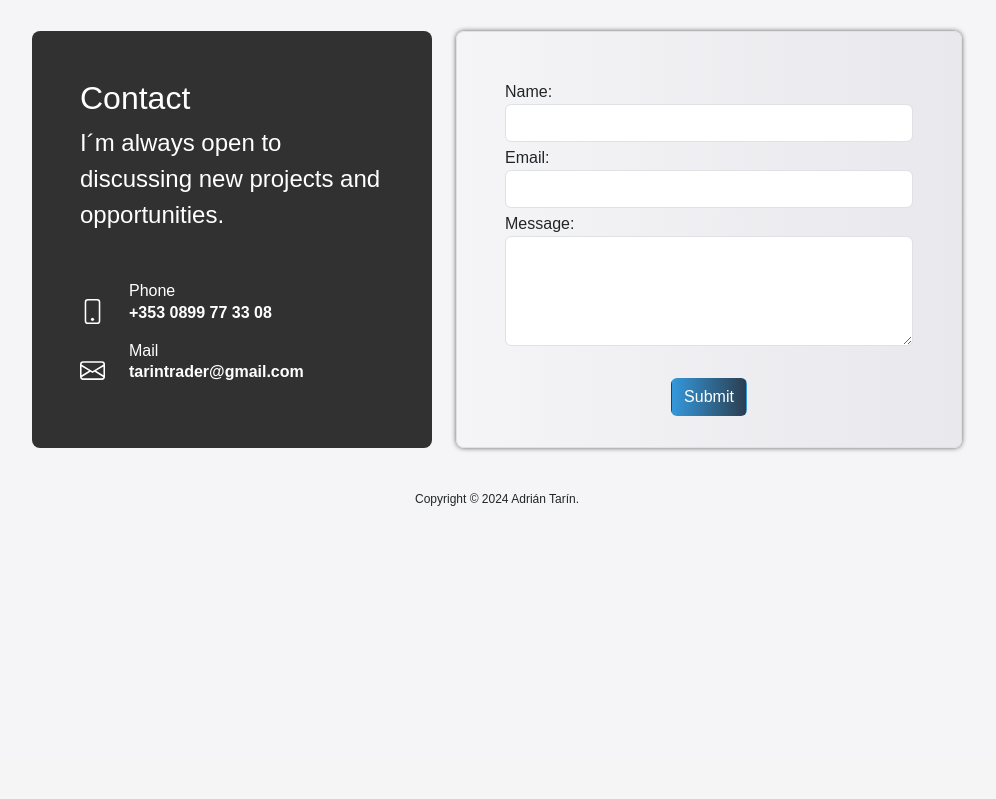
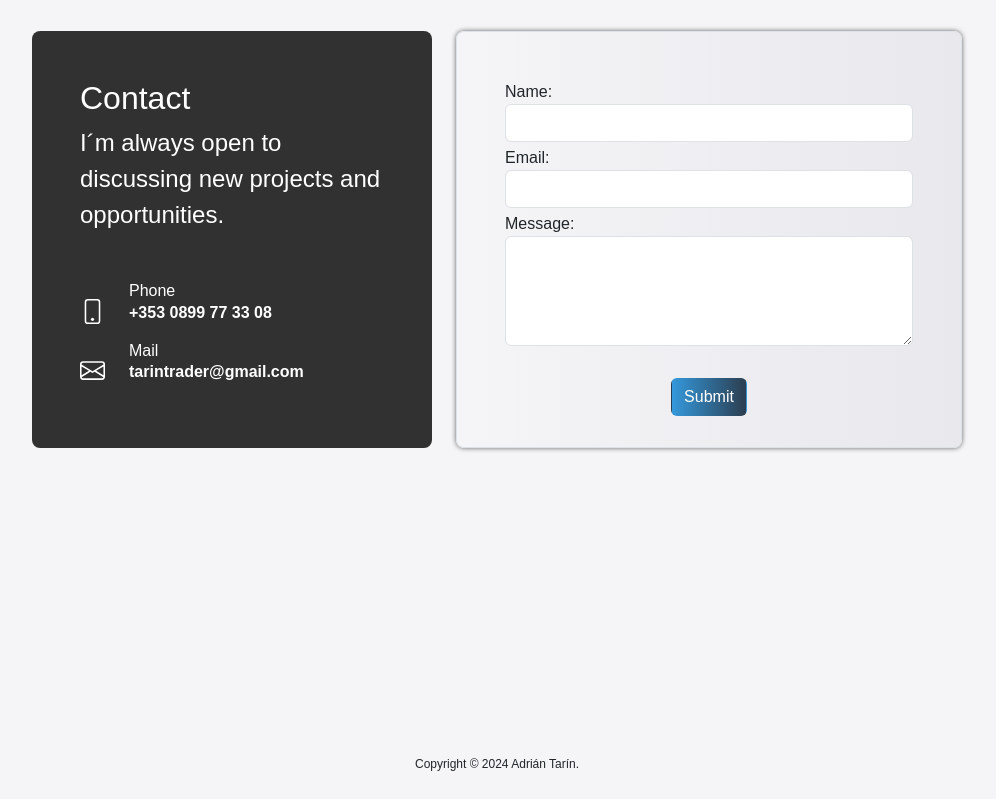
Before and after one commit to tarintrader/Portfolio-Website, a Flask app: page /contact in a window 1280 px wide. Shown: the part 42-841 px from the top of the page, without its empty margins (143-1139 px from the left). Before the commit the page ends 548 px from the top, so only its background shows below. Run offline with Flask 3, Linux system fonts and the light colour scheme; some libraries are stand-ins or nearby versions.

Commit message:
Update base.html
add <div class="flex-wrapper">

```diff
--- a/templates/base.html
+++ b/templates/base.html
@@ -49,10 +49,12 @@
     </header>
     <!-- Content -->
     <body>
+        <div class="flex-wrapper">
         {% block content %}{% endblock %}
         <footer>
             <p>Copyright © 2024 Adrián Tarín.</p>
         </footer>
         <script src="https://cdn.jsdelivr.net/npm/bootstrap@5.3.2/dist/js/bootstrap.bundle.min.js" integrity="sha384-C6RzsynM9kWDrMNeT87bh95OGNyZPhcTNXj1NW7RuBCsyN/o0jlpcV8Qyq46cDfL" crossorigin="anonymous"></script>
+        </div>
     </body>
 </html>
```
